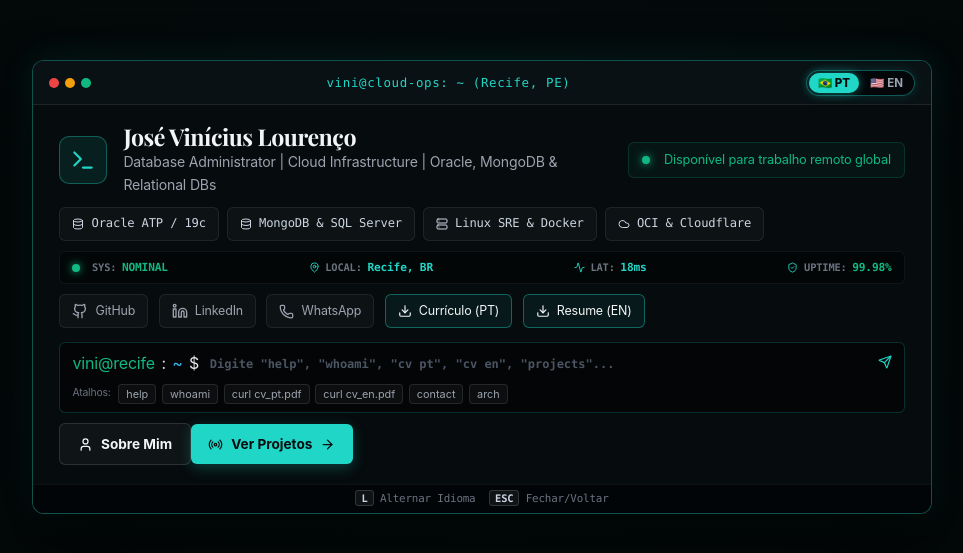
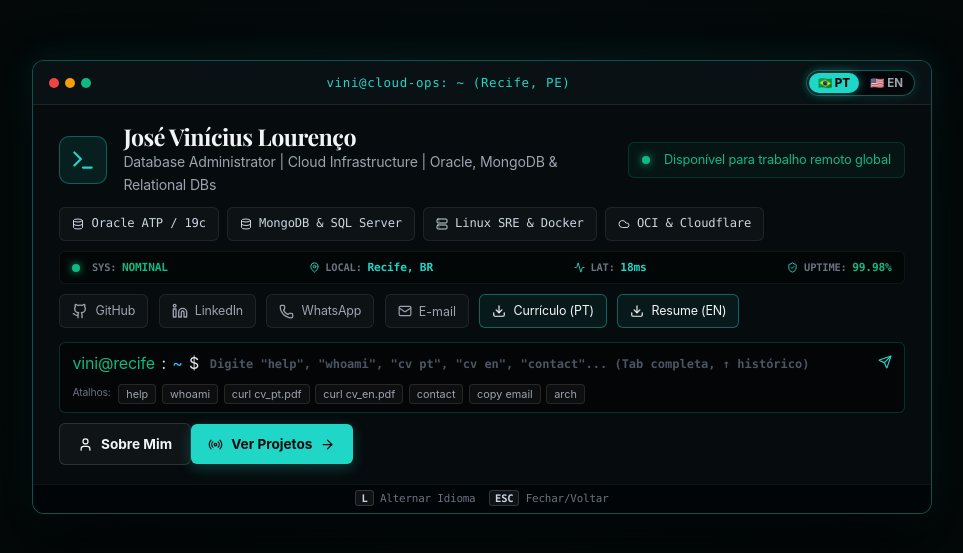
Before and after one commit to ViniScooper/portfolio, a React (Vite) app: page / in a window 1280 px wide. Shown: the part 113-666 px from the top of the page, without its empty margins (158-1121 px from the left). Built offline with nearby package versions, Linux system fonts and the light colour scheme; a web font is replaced by a local one.

Commit message:
feat: favicon personalizado svg, historico no terminal, autocomplete Tab, copiar email e Schema SEO JSON-LD

```diff
--- a/src/components/TechHero.jsx
+++ b/src/components/TechHero.jsx
@@ -25,7 +25,9 @@
   Activity,
   ShieldCheck,
   Layers,
-  Send
+  Send,
+  Copy,
+  Check
 } from 'lucide-react';
 
 const cloudHubSlides = [
@@ -290,6 +292,49 @@
     // Interactive CLI State
     const [cliInput, setCliInput] = useState('');
     const [cliOutput, setCliOutput] = useState(null);
+    const [cmdHistory, setCmdHistory] = useState([]);
+    const [historyIdx, setHistoryIdx] = useState(-1);
+    const [copiedEmail, setCopiedEmail] = useState(false);
+
+    // Função para copiar o e-mail com feedback visual
+    const handleCopyEmail = () => {
+        navigator.clipboard.writeText('vviniciuslourenco@gmail.com');
+        setCopiedEmail(true);
+        setTimeout(() => setCopiedEmail(false), 2500);
+    };
+
+    // Navegação de Histórico com Setas (↑ / ↓) e Autocomplete com Tab
+    const handleInputKeyDown = (e) => {
+        if (e.key === 'ArrowUp') {
+            e.preventDefault();
+            if (cmdHistory.length === 0) return;
+            const nextIdx = Math.min(historyIdx + 1, cmdHistory.length - 1);
+            setHistoryIdx(nextIdx);
+            setCliInput(cmdHistory[nextIdx]);
+        } else if (e.key === 'ArrowDown') {
+            e.preventDefault();
+            if (historyIdx > 0) {
+                const nextIdx = historyIdx - 1;
+                setHistoryIdx(nextIdx);
+                setCliInput(cmdHistory[nextIdx]);
+            } else if (historyIdx === 0) {
+                setHistoryIdx(-1);
+                setCliInput('');
+            }
+        } else if (e.key === 'Tab') {
+            e.preventDefault();
+            const val = cliInput.trim().toLowerCase();
+            if (!val) return;
+            const availableCmds = [
+                'help', 'whoami', 'projects', 'about', 'arch',
+                'cv pt', 'cv en', 'contact', 'copy email', 'clear'
+            ];
+            const match = availableCmds.find(c => c.startsWith(val));
+            if (match) {
+                setCliInput(match);
+            }
+        }
+    };
 
     // Animação de contagem dos números na aba Sobre Mim
     const [animatedYears, setAnimatedYears] = useState(0);
@@ -364,6 +409,10 @@
         const cleanCmd = cmdStr.trim().toLowerCase();
         if (!cleanCmd) return;
 
+        // Adiciona ao histórico do terminal
+        setCmdHistory((prev) => [cmdStr.trim(), ...prev.filter(c => c !== cmdStr.trim())]);
+        setHistoryIdx(-1);
+
         if (cleanCmd === 'clear' || cleanCmd === 'cls') {
             setCliOutput(null);
             setCliInput('');
@@ -373,14 +422,14 @@
         if (cleanCmd === 'help') {
             setCliOutput(
                 language === 'pt'
-                    ? "Comandos disponíveis:\n• whoami        -> Ver perfil profissional\n• projects      -> Abrir projeto CloudOps Hub\n• about         -> Ler sobre trajetória e carreira\n• arch          -> Visualizar arquitetura do sistema\n• cv pt / cv en -> Baixar currículo em PDF (Português / Inglês)\n• contact       -> Canais de contato direto\n• clear         -> Limpar saída"
-                    : "Available commands:\n• whoami        -> View professional profile\n• projects      -> Inspect CloudOps Hub project\n• about         -> Read career background\n• arch          -> View system architecture diagram\n• cv pt / cv en -> Download resume in PDF (Portuguese / English)\n• contact       -> Direct contact channels\n• clear         -> Clear output"
+                    ? "Comandos disponíveis:\n• whoami        -> Ver perfil profissional\n• projects      -> Abrir projeto CloudOps Hub\n• about         -> Ler sobre trajetória e carreira\n• arch          -> Visualizar arquitetura do sistema\n• cv pt / cv en -> Baixar currículo em PDF (Português / Inglês)\n• contact       -> Canais de contato direto\n• copy email    -> Copiar e-mail para a área de transferência\n• clear         -> Limpar saída\n(Dica: Pressione Tab para autocompletar e ↑/↓ para navegar no histórico)"
+                    : "Available commands:\n• whoami        -> View professional profile\n• projects      -> Inspect CloudOps Hub project\n• about         -> Read career background\n• arch          -> View system architecture diagram\n• cv pt / cv en -> Download resume in PDF (Portuguese / English)\n• contact       -> Direct contact channels\n• copy email    -> Copy e-mail to clipboard\n• clear         -> Clear output\n(Tip: Press Tab to autocomplete and ↑/↓ to navigate history)"
             );
         } else if (cleanCmd === 'whoami') {
             setCliOutput(
                 language === 'pt'
-                    ? "José Vinícius Lourenço — Database Administrator & Cloud Infrastructure\n• 5+ anos com bancos de missão crítica (Oracle ATP, MongoDB, SQL Server)\n• Engenharia de Confiabilidade (Linux SRE, Docker, OCI, Python & Bash)\n• Criador do CloudOps Hub — Console de Gestão Multi-Cloud com IA"
-                    : "José Vinícius Lourenço — Database Administrator & Cloud Infrastructure\n• 5+ years managing mission-critical databases (Oracle ATP, MongoDB, SQL Server)\n• Site Reliability Engineering (Linux SRE, Docker, OCI, Python & Bash)\n• Creator of CloudOps Hub — Multi-Cloud DevOps Control Plane with AI"
+                    ? "José Vinícius Lourenço — Database Administrator & Cloud Infrastructure\n• 5+ anos com bancos de missão crítica (Oracle ATP/19c, MongoDB, SQL Server)\n• Migrações complexas de banco de dados com zero perda de dados\n• Engenharia de Confiabilidade (Linux SRE, Docker, OCI, Python & Bash)\n• Criador do CloudOps Hub — Console de Gestão Multi-Cloud com IA"
+                    : "José Vinícius Lourenço — Database Administrator & Cloud Infrastructure\n• 5+ years managing mission-critical databases (Oracle ATP/19c, MongoDB, SQL Server)\n• End-to-end database migrations with zero data loss\n• Site Reliability Engineering (Linux SRE, Docker, OCI, Python & Bash)\n• Creator of CloudOps Hub — Multi-Cloud DevOps Control Plane with AI"
             );
         } else if (cleanCmd === 'projects' || cleanCmd === 'cloudops') {
             setView('terminal_project');
@@ -401,9 +450,16 @@
                 window.open('/curriculo_en.pdf', '_blank');
                 setCliOutput(language === 'pt' ? "Iniciando download de curriculo_en.pdf (English)..." : "Downloading curriculo_en.pdf (English)...");
             }
-        } else if (cleanCmd === 'contact' || cleanCmd === 'email') {
+        } else if (cleanCmd === 'contact') {
             setCliOutput(
-                `José Vinícius Lourenço\n• E-mail: vviniciuslourenco@gmail.com\n• WhatsApp: +55 81 99512-6839\n• LinkedIn: linkedin.com/in/jose-vinicius-lourenço-1a6b9014a/\n• Local: Recife, PE, Brasil (Disponível para Trabalho Remoto Global)`
+                `José Vinícius Lourenço\n• E-mail: vviniciuslourenco@gmail.com\n• WhatsApp: +55 81 99512-6839\n• LinkedIn: linkedin.com/in/jose-vinicius-lourenço-1a6b9014a/\n• GitHub: github.com/ViniScooper\n• Local: Recife, PE, Brasil (Disponível para Trabalho Remoto Global)`
+            );
+        } else if (cleanCmd.includes('copy') || cleanCmd === 'email') {
+            handleCopyEmail();
+            setCliOutput(
+                language === 'pt'
+                    ? "vviniciuslourenco@gmail.com copiado para a área de transferência! ✅"
+                    : "vviniciuslourenco@gmail.com copied to clipboard! ✅"
             );
         } else if (cleanCmd.startsWith('sudo')) {
             setCliOutput(
@@ -551,6 +607,21 @@
                             >
                                 <Phone size={15} /> <span>WhatsApp</span>
                             </a>
+                            <button
+                                type="button"
+                                onClick={handleCopyEmail}
+                                title={language === 'pt' ? 'Copiar E-mail' : 'Copy E-mail'}
+                                className="terminal-social-link copy-email-btn"
+                                style={{
+                                    cursor: 'pointer',
+                                    borderColor: copiedEmail ? '#22c55e' : undefined,
+                                    color: copiedEmail ? '#22c55e' : undefined,
+                                    background: copiedEmail ? 'rgba(34, 197, 94, 0.12)' : undefined
+                                }}
+                            >
+                                {copiedEmail ? <Check size={14} /> : <Mail size={14} />}
+                                <span>{copiedEmail ? (language === 'pt' ? 'Copiado!' : 'Copied!') : 'E-mail'}</span>
+                            </button>
                             <a
                                 href="/curriculo_pt.pdf"
                                 download="Jose_Vinicius_Lourenco_Curriculo.pdf"
@@ -580,8 +651,12 @@
                                 <input
                                     type="text"
                                     value={cliInput}
-                                    onChange={(e) => setCliInput(e.target.value)}
-                                    placeholder={language === 'pt' ? 'Digite "help", "whoami", "cv pt", "cv en", "projects"...' : 'Type "help", "whoami", "cv pt", "cv en", "projects"...'}
+                                    onChange={(e) => {
+                                        setCliInput(e.target.value);
+                                        if (historyIdx !== -1) setHistoryIdx(-1);
+                                    }}
+                                    onKeyDown={handleInputKeyDown}
+                                    placeholder={language === 'pt' ? 'Digite "help", "whoami", "cv pt", "cv en", "contact"... (Tab completa, ↑ histórico)' : 'Type "help", "whoami", "cv pt", "cv en", "contact"... (Tab to complete, ↑ history)'}
                                     className="terminal-cli-input"
                                 />
                                 <button type="submit" style={{ background: 'none', border: 'none', color: '#20d6c7', cursor: 'pointer', padding: 0 }} title="Executar">
@@ -597,6 +672,9 @@
                                 <button type="button" className="terminal-cmd-chip" onClick={() => executeCliCommand('cv pt')}>curl cv_pt.pdf</button>
                                 <button type="button" className="terminal-cmd-chip" onClick={() => executeCliCommand('cv en')}>curl cv_en.pdf</button>
                                 <button type="button" className="terminal-cmd-chip" onClick={() => executeCliCommand('contact')}>contact</button>
+                                <button type="button" className="terminal-cmd-chip" onClick={() => executeCliCommand('copy email')}>
+                                    {copiedEmail ? '✓ email' : 'copy email'}
+                                </button>
                                 <button type="button" className="terminal-cmd-chip" onClick={() => executeCliCommand('arch')}>arch</button>
                             </div>
 
```
Also changed, not shown: index.html (+41 -7 lines), public/favicon.svg (added).
